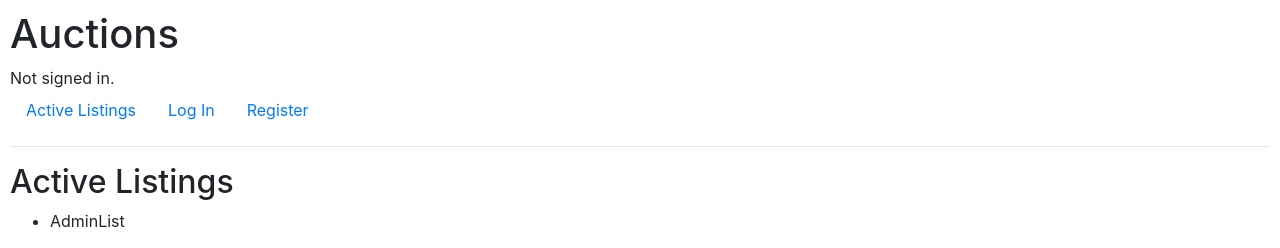
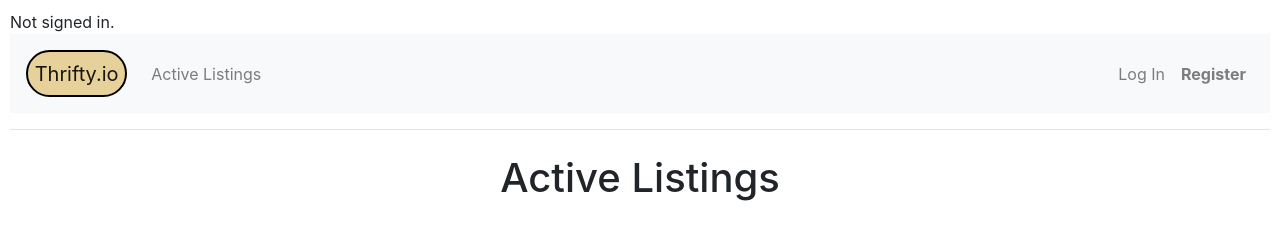
Before and after one commit to AndreiLesi/course_webProgramming, a Django app: page / in a window 1280 px wide. Shown: the top 248 px of the page. Run offline with Django 3.2, Linux system fonts and the light colour scheme; data comes from the database, SQL or seed files in the repository; both versions use the stored data as it was after the commit; some libraries are stand-ins or nearby versions.

Commit message:
Implemented Active Listing page

```diff
--- a/Projekt_2/auctions/models.py
+++ b/Projekt_2/auctions/models.py
@@ -7,8 +7,8 @@ class Listing(models.Model):
                                   on_delete=models.CASCADE)
     title = models.CharField(max_length=64)
     description = models.TextField(max_length=1000)
-    startingPrice = models.IntegerField()
-    imageURL = models.URLField(blank=True)
+    startingPrice = models.FloatField()
+    imageURL = models.URLField(blank=True, null='None')
     categories = [
         ("Fashion", "Fashion"),
         ("Health", "Health"),
@@ -16,8 +16,8 @@ class Listing(models.Model):
         ("Furniture", "Furniture"),
         ("Other", "Other")]
     category = models.CharField(max_length=64, choices=categories)
-    currentPrice = models.IntegerField(blank=True, null=True)
-    createdAt = models.DateField(auto_now_add=True)
+    currentPrice = models.FloatField(blank=True, null=True)
+    createdAt = models.DateTimeField(auto_now_add=True)
 
     def __str__(self):
         return f"{self.title} by {self.createdBy}"
--- a/Projekt_2/auctions/static/auctions/styles.css
+++ b/Projekt_2/auctions/static/auctions/styles.css
@@ -2,8 +2,20 @@ body {
     padding: 10px;
 }
 
+.navbar-brand {
+    border: 2px solid black;
+    border-radius: 25px;
+    padding: 5pt;
+    background-color: #E7D19A;
+}
 
-.form-div {
-    width: 70%;
-    margin: 0 auto;
+img {
+    height: 99%;
+    width: 99%;
 }
+
+.img-class {
+    height:300px;
+    width: auto;
+    text-align: center;
+}
--- a/Projekt_2/auctions/templates/auctions/index.html
+++ b/Projekt_2/auctions/templates/auctions/index.html
@@ -1,13 +1,30 @@
 {% extends "auctions/layout.html" %}
 
 {% block body %}
-    <h2>Active Listings</h2>
+    <h1 class="display-5 text-center m-4 mb-5">Active Listings</h1>
 
     {% for listing in listings %}
-        <ul>
-            <li> {{ listing.title }} </li>
-        </ul>
+        <div class="container my-4 border border-secondary">
+            <div class="row equal">
+                <div class="col-md-5 col-sd-12">
+                    <div class="img-class">
+                        <img src= {{ listing.imageURL }} alt="No image uploaded">
+                    </div>
+                </div>
+                <div class="col-md-7 col-sd-12">
+                    <h4 class="card-title my-2">{{ listing.title }}</h4>
+                        {{ listing }}
+                    <p class="card-text">Description</p>
+                    <p class="">Created {{ listing.createdAt }}</p>
+                    <a href="" class="btn btn-primary">View Listing</a>
+                </div>
+            </div>
+        </div>
     {% empty %}
         There are no listings.
     {% endfor %}
+
+        <!-- </div>
+    </div> -->
+
 {% endblock %}
--- a/Projekt_2/auctions/templates/auctions/layout.html
+++ b/Projekt_2/auctions/templates/auctions/layout.html
@@ -8,7 +8,6 @@
         <link href="{% static 'auctions/styles.css' %}" rel="stylesheet">
     </head>
     <body>
-        <h1>Auctions</h1>
         <div>
             {% if user.is_authenticated %}
                 Signed in as <strong>{{ user.username }}</strong>.
@@ -16,14 +15,26 @@
                 Not signed in.
             {% endif %}
         </div>
-        <ul class="nav">
+
+        <nav class="navbar navbar-expand-sm navbar-light bg-light py-3 sticky-top">
+            <a href="" class="navbar-brand">Thrifty.io</a>
+            <div class="collapse navbar-collapse">
+                <ul class="navbar-nav mr-auto">
                     <li class="nav-item">
                         <a class="nav-link" href="{% url 'index' %}">Active Listings</a>
                     </li>
+
                     {% if user.is_authenticated %}
                     <li class="nav-item">
                         <a class="nav-link" href="{% url 'create' %}">Create Listing</a>
                     </li>
+                    {% endif %}
+                </ul>
+            </div>
+
+            <div class="collapse navbar-collapse">
+                <ul class="navbar-nav ml-auto">
+                    {% if user.is_authenticated %}
                         <li class="nav-item">
                             <a class="nav-link" href="{% url 'logout' %}">Log Out</a>
                         </li>
@@ -32,10 +43,12 @@
                             <a class="nav-link" href="{% url 'login' %}">Log In</a>
                         </li>
                         <li class="nav-item">
-                    <a class="nav-link" href="{% url 'register' %}">Register</a>
+                            <a class="nav-link" href="{% url 'register' %}"><strong>Register</strong></a>
                         </li>
                     {% endif %}
                 </ul>
+            </div>
+        </nav>
         <hr>
         {% block body %}
         {% endblock %}
--- a/Projekt_2/auctions/views.py
+++ b/Projekt_2/auctions/views.py
@@ -10,7 +10,7 @@ from .forms import ListingForm
 
 def index(request):
     return render(request, "auctions/index.html", {
-        "listings": Listing.objects.all()
+        "listings": Listing.objects.all()[::-1]
     })
 
 
@@ -73,7 +73,7 @@ def create(request):
         if form.is_valid():
             formModel = form.save(commit=False)
             formModel.createdBy = request.user
-            formModel.currentPrice = data.startingPrice
+            formModel.currentPrice = formModel.startingPrice
             formModel.save()
             context = {
                 'form': form
```
Also changed, not shown: Projekt_2/auctions/templates/auctions/create.html (+4 -4 lines), Projekt_2/auctions/templates/auctions/login.html (+9 -2 lines), Projekt_2/auctions/templates/auctions/register.html (+9 -2 lines), Projekt_2/auctions/migrations/0003_auto_20200819_2355.py (added), Projekt_2/auctions/migrations/0004_auto_20200820_0002.py (added), Projekt_2/db.sqlite3. Lines whose indentation alone changed are shown as unchanged.
